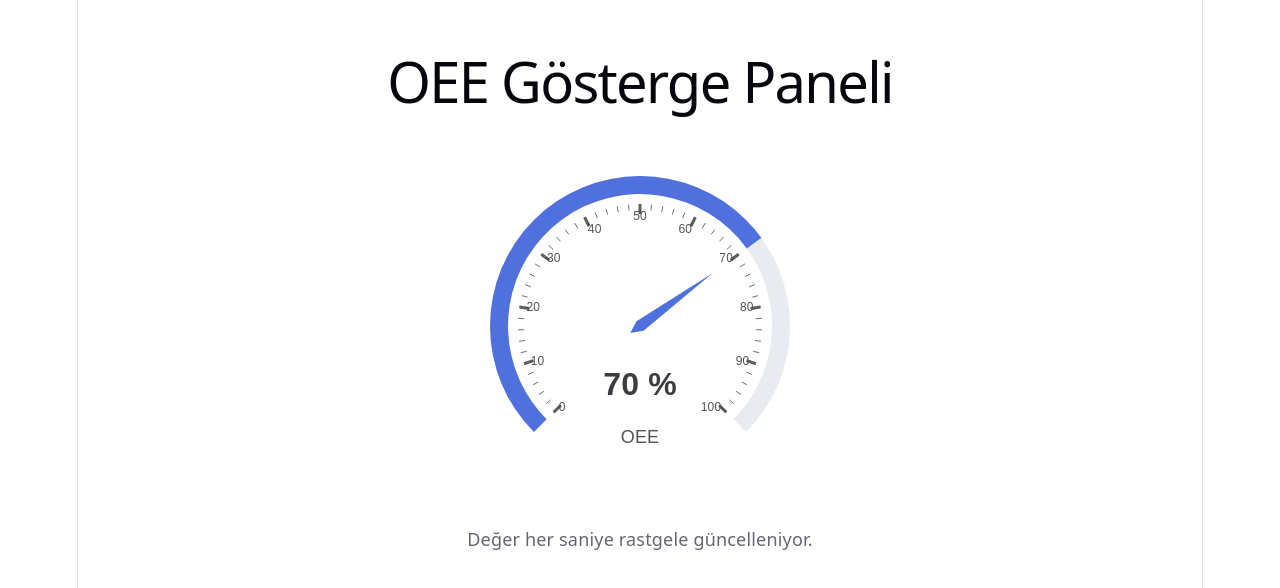
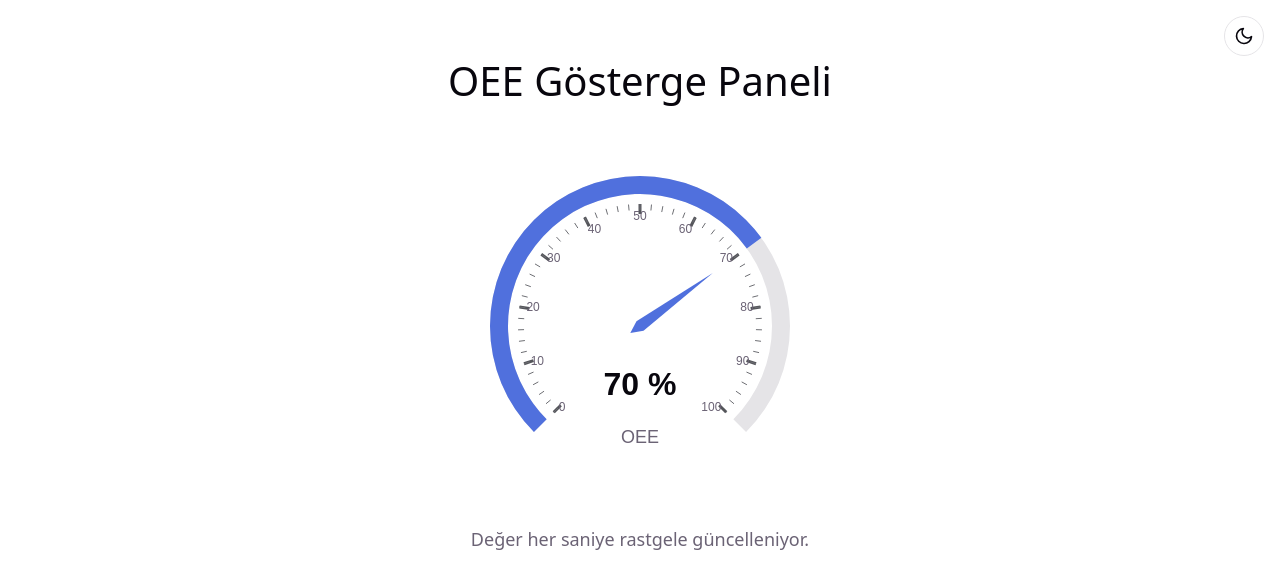
Before and after one commit to Vegasoft-Technologies/production-operations-tower, a React (Vite) app in the folder frontend/oee-frontend/: page / in a window 1280 px wide. Shown: the top 588 px of the page. Built offline with nearby package versions, Linux system fonts and the light colour scheme.

Commit message:
Kenar çizgileri ve şablon stilleri kaldırıldı, açık tema varsayılan, tema butonu eklendi

```diff
--- a/frontend/oee-frontend/src/App.css
+++ b/frontend/oee-frontend/src/App.css
@@ -4,3 +4,23 @@
   align-items: center;
   padding: 2rem;
 }
+
+/* Sağ üst köşedeki tema butonu */
+.tema-butonu {
+  position: fixed;
+  top: 16px;
+  right: 16px;
+  width: 40px;
+  height: 40px;
+  display: grid;
+  place-items: center;
+  border: 1px solid var(--border);
+  border-radius: 50%;
+  background: var(--bg);
+  color: var(--text-h);
+  cursor: pointer;
+}
+
+.tema-butonu:hover {
+  border-color: var(--text);
+}
--- a/frontend/oee-frontend/src/App.jsx
+++ b/frontend/oee-frontend/src/App.jsx
@@ -1,11 +1,32 @@
 import { useState, useEffect } from 'react';
 import ReactECharts from 'echarts-for-react';
 import './App.css';
+
+// Güneş simgesi (karanlık moddayken gösterilir: "açık moda dön")
+function GunesSimgesi() {
+  return (
+    <svg width="20" height="20" viewBox="0 0 24 24" fill="none" stroke="currentColor" strokeWidth="2" strokeLinecap="round">
+      <circle cx="12" cy="12" r="4" />
+      <path d="M12 2v2M12 20v2M4.9 4.9l1.4 1.4M17.7 17.7l1.4 1.4M2 12h2M20 12h2M4.9 19.1l1.4-1.4M17.7 6.3l1.4-1.4" />
+    </svg>
+  );
+}
+
+// Ay simgesi (açık moddayken gösterilir: "karanlık moda geç")
+function AySimgesi() {
+  return (
+    <svg width="20" height="20" viewBox="0 0 24 24" fill="none" stroke="currentColor" strokeWidth="2" strokeLinecap="round" strokeLinejoin="round">
+      <path d="M21 12.8A9 9 0 1 1 11.2 3a7 7 0 0 0 9.8 9.8z" />
+    </svg>
+  );
+}
 
 // Bileşen (component): ekrana çizilen bir React fonksiyonu
 function App() {
   // State: değişince ekranın yeniden çizilmesini sağlayan veri
   const [deger, setDeger] = useState(50);
+  // Sayfa her zaman açık temayla başlar
+  const [karanlik, setKaranlik] = useState(false);
 
   // useEffect: bileşen ekrana ilk geldiğinde bir kez çalışır
   useEffect(() => {
@@ -18,6 +39,15 @@ function App() {
     return () => clearInterval(zamanlayici);
   }, []);
 
+  // Tema değişince <html> etiketine data-theme yaz, CSS renkleri buna göre değişir
+  useEffect(() => {
+    document.documentElement.dataset.theme = karanlik ? 'dark' : 'light';
+  }, [karanlik]);
+
+  // Gauge içindeki yazı renkleri temaya göre
+  const yaziRengi = karanlik ? '#f3f4f6' : '#08060d';
+  const ikinciRenk = karanlik ? '#9ca3af' : '#6b6375';
+
   // ECharts "option" nesnesi: grafiğin tüm tanımı burada
   const option = {
     series: [
@@ -26,14 +56,21 @@ function App() {
         min: 0,
         max: 100,
         progress: { show: true, width: 18 },
-        axisLine: { lineStyle: { width: 18 } },
+        axisLine: {
+          lineStyle: {
+            width: 18,
+            color: [[1, karanlik ? '#2e303a' : '#e5e4e7']],
+          },
+        },
         pointer: { show: true },
+        axisLabel: { color: ikinciRenk },
         detail: {
           valueAnimation: true,
           formatter: '{value} %',
           fontSize: 32,
+          color: yaziRengi,
         },
-        title: { offsetCenter: [0, '75%'], fontSize: 18 },
+        title: { offsetCenter: [0, '75%'], fontSize: 18, color: ikinciRenk },
         data: [{ value: deger, name: 'OEE' }],
       },
     ],
@@ -41,6 +78,15 @@ function App() {
 
   return (
     <div className="kapsayici">
+      <button
+        className="tema-butonu"
+        onClick={() => setKaranlik(!karanlik)}
+        aria-label={karanlik ? 'Açık moda geç' : 'Karanlık moda geç'}
+        title={karanlik ? 'Açık moda geç' : 'Karanlık moda geç'}
+      >
+        {karanlik ? <GunesSimgesi /> : <AySimgesi />}
+      </button>
+
       <h1>OEE Gösterge Paneli</h1>
       <ReactECharts option={option} style={{ height: 400, width: 400 }} />
       <p>Değer her saniye rastgele güncelleniyor.</p>
--- a/frontend/oee-frontend/src/index.css
+++ b/frontend/oee-frontend/src/index.css
@@ -1,53 +1,24 @@
+/* Açık tema (varsayılan) */
 :root {
   --text: #6b6375;
   --text-h: #08060d;
   --bg: #fff;
   --border: #e5e4e7;
-  --code-bg: #f4f3ec;
-  --accent: #aa3bff;
-  --accent-bg: rgba(170, 59, 255, 0.1);
-  --accent-border: rgba(170, 59, 255, 0.5);
-  --social-bg: rgba(244, 243, 236, 0.5);
-  --shadow:
-    rgba(0, 0, 0, 0.1) 0 10px 15px -3px, rgba(0, 0, 0, 0.05) 0 4px 6px -2px;
 
-  --sans: system-ui, 'Segoe UI', Roboto, sans-serif;
-  --heading: system-ui, 'Segoe UI', Roboto, sans-serif;
-  --mono: ui-monospace, Consolas, monospace;
-
-  font: 18px/145% var(--sans);
-  letter-spacing: 0.18px;
-  color-scheme: light dark;
+  font: 18px/145% system-ui, 'Segoe UI', Roboto, sans-serif;
+  color-scheme: light;
   color: var(--text);
   background: var(--bg);
-  font-synthesis: none;
-  text-rendering: optimizeLegibility;
   -webkit-font-smoothing: antialiased;
-  -moz-osx-font-smoothing: grayscale;
-
-  @media (max-width: 1024px) {
-    font-size: 16px;
-  }
 }
 
-@media (prefers-color-scheme: dark) {
-  :root {
-    --text: #9ca3af;
-    --text-h: #f3f4f6;
-    --bg: #16171d;
-    --border: #2e303a;
-    --code-bg: #1f2028;
-    --accent: #c084fc;
-    --accent-bg: rgba(192, 132, 252, 0.15);
-    --accent-border: rgba(192, 132, 252, 0.5);
-    --social-bg: rgba(47, 48, 58, 0.5);
-    --shadow:
-      rgba(0, 0, 0, 0.4) 0 10px 15px -3px, rgba(0, 0, 0, 0.25) 0 4px 6px -2px;
-  }
-
-  #social .button-icon {
-    filter: invert(1) brightness(2);
-  }
+/* Karanlık tema: <html data-theme="dark"> olduğunda */
+:root[data-theme='dark'] {
+  --text: #9ca3af;
+  --text-h: #f3f4f6;
+  --bg: #16171d;
+  --border: #2e303a;
+  color-scheme: dark;
 }
 
 body {
@@ -55,57 +26,17 @@ body {
 }
 
 #root {
-  width: 1126px;
-  max-width: 100%;
-  margin: 0 auto;
+  min-height: 100svh;
   text-align: center;
-  border-inline: 1px solid var(--border);
-  min-height: 100svh;
-  display: flex;
-  flex-direction: column;
-  box-sizing: border-box;
-}
-
-h1,
-h2 {
-  font-family: var(--heading);
-  font-weight: 500;
-  color: var(--text-h);
 }
 
 h1 {
-  font-size: 56px;
-  letter-spacing: -1.68px;
+  font-weight: 500;
+  font-size: 40px;
+  color: var(--text-h);
   margin: 32px 0;
-  @media (max-width: 1024px) {
-    font-size: 36px;
-    margin: 20px 0;
-  }
 }
-h2 {
-  font-size: 24px;
-  line-height: 118%;
-  letter-spacing: -0.24px;
-  margin: 0 0 8px;
-  @media (max-width: 1024px) {
-    font-size: 20px;
-  }
-}
+
 p {
   margin: 0;
 }
-
-code,
-.counter {
-  font-family: var(--mono);
-  display: inline-flex;
-  border-radius: 4px;
-  color: var(--text-h);
-}
-
-code {
-  font-size: 15px;
-  line-height: 135%;
-  padding: 4px 8px;
-  background: var(--code-bg);
-}
```
